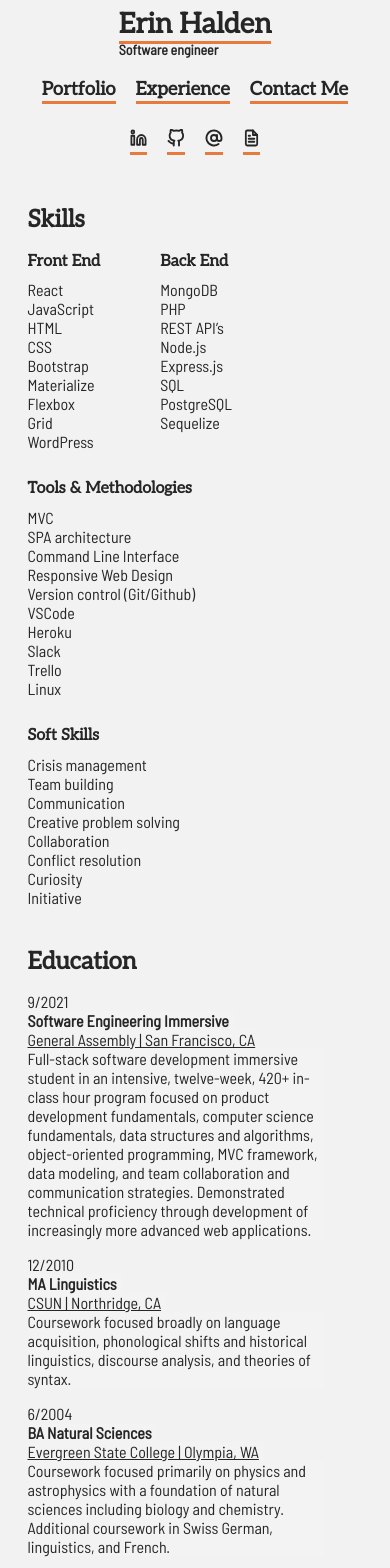
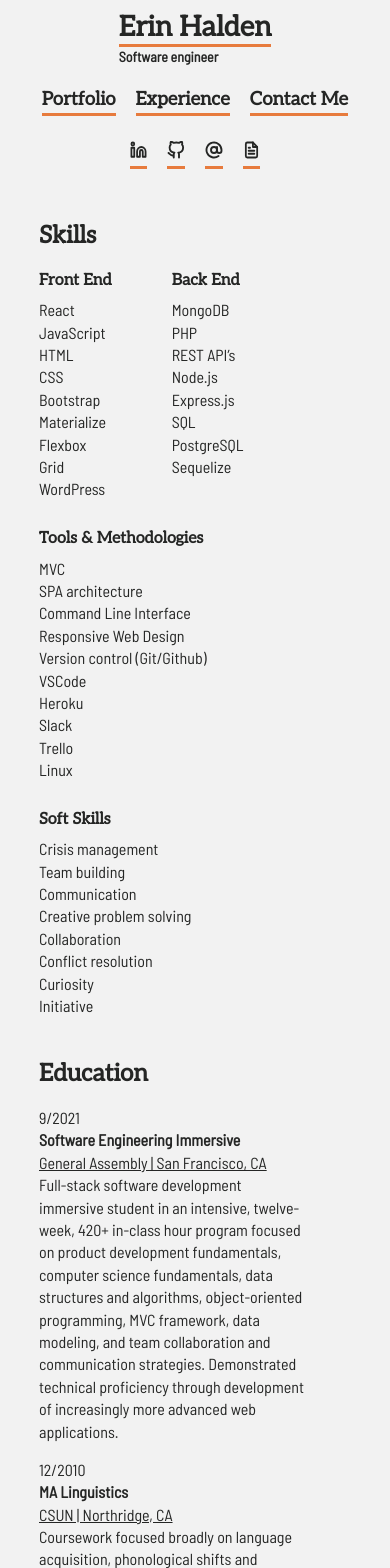
Before and after one commit to erininabox/portfolio-v1, a React (Create React App) app: page /resume in a window 390 px wide. Shown: the top 1568 px of the page. Built offline with nearby package versions, Linux system fonts and the light colour scheme; a web font is replaced by a local one.

Commit message:
small stylistic adjustments

```diff
--- a/src/App.css
+++ b/src/App.css
@@ -4,11 +4,12 @@
 .app-container {
   font-family: "Barlow Semi Condensed";
   color: #252625;
-  /* width: 100%; */
+  line-height: 1.4;
 }
 .component {
-  margin: auto;
-  padding: 10px 25vw 10px 5vw;
+  margin: 0;
+  padding: 10px 10px 10px 5vw;
+  width: 70vw;
 }
 .home {
   margin: auto;
@@ -22,6 +23,12 @@
   .component {
     margin: auto;
     padding: 10px;
+  }
+  .contact-component {
+    min-width: 90vw;
+  }
+  .cactus {
+    display: none;
   }
 }
 
@@ -49,7 +56,7 @@ p {
   font-family: 'Barlow Semi Condensed';
   padding-bottom: 11px;
 }
-a {
+a, .contact-text {
   text-decoration: none;
   border-bottom: 3px solid #e77b3d;
   color: #252625;
@@ -90,9 +97,14 @@ ul {
 }
 .contact-icon {
   max-width: 20px;
-  padding: 0px 5px 6px 0;
+  padding: 0px 15px 6px 0;
 }
 .contact-text {
   justify-self: flex-start;
-  padding: 0px 5px;
+  padding: 0px;
 }
+.contact-component {
+  margin: auto;
+  padding: 30px 10px 10px 5vw;
+  max-width: 40vw;
+}
--- a/src/components/Contact.jsx
+++ b/src/components/Contact.jsx
@@ -6,7 +6,7 @@ import phoneicon from "../img/icons/phone.svg";
 
 function Contact() {
   return (
-    <div className="component">
+    <div className="contact-component">
       <h2 className="emphasis-text">Reach out to me</h2>
       <a
         href="https://www.linkedin.com/in/erininabox"
--- a/src/components/Footer.jsx
+++ b/src/components/Footer.jsx
@@ -3,6 +3,7 @@ import aticon from "../img/icons/at-sign.svg";
 import linkedinicon from "../img/icons/linkedin.svg";
 import githubicon from "../img/icons/github.svg";
 import resumeicon from "../img/icons/file-text.svg";
+import landingcactus from "../img/landing-cactus.png";
 // import {Link} from 'react-router-dom';
 
 
@@ -35,6 +36,9 @@ function Footer() {
           <img src={resumeicon} className="icon" alt="Resume file" />
         </a>
       </span>
+      <div className="cactus">
+        <img className="cactus-img" src={landingcactus} alt="cactus with orange bloom on top in a terra cotta pot" />
+      </div>
     </footer>
   );
 }
--- a/src/components/Resume.jsx
+++ b/src/components/Resume.jsx
@@ -4,7 +4,7 @@ import "../styles/resume.css";
 class Resume extends Component {
   render() {
     return (
-      <div className="resume-component">
+      <div className="resume-component component">
         <div className="resume-section">
           <h2 className="emphasis-text">Skills</h2>
           <div className="skill-cards">
--- a/src/index.css
+++ b/src/index.css
@@ -5,11 +5,6 @@ body {
   sans-serif;
   -webkit-font-smoothing: antialiased;
   -moz-osx-font-smoothing: grayscale;
-  background: url(./img/white-cactus-big.jpeg);
-  background-repeat: no-repeat;
-  background-position: bottom right;
-  background-attachment: fixed;
-  background-size: cover;
 }
 
 @media screen and (max-width: 700px) {
--- a/src/styles/footer.css
+++ b/src/styles/footer.css
@@ -17,6 +17,18 @@
     right: 0px;
     margin: 15px;
 }
+.cactus {
+  position: fixed;
+  right: 0px;
+  bottom: 0px;
+  margin: 15px 0 0 15px;
+}
+.cactus-img {
+  max-width: 20vw;
+  margin: 0;
+  padding: 0;
+  max-height: 50vh;
+}
 @media screen and (max-width: 700px) {
     .vertical-menu {
         writing-mode: horizontal-tb;
--- a/src/styles/portfolio.css
+++ b/src/styles/portfolio.css
@@ -1,15 +1,15 @@
 .portfolio-item {
     display: flex;
     flex-direction: row;
-    margin: 25px auto;
+    margin: 35px auto;
 }
 .portfolio-item-text {
     display: block;
-    margin: 15px;
+    margin: 0 25px;
 }
 .portfolio-item-text p {
     padding: 0px;
-    margin: 10px auto;
+    margin: 0px ;
 }
 .img-container {
     width: 300px;
--- a/src/styles/resume.css
+++ b/src/styles/resume.css
@@ -11,6 +11,7 @@ p {
 /* Skills Section */
 .skill-cards {
     display: flex;
+    min-width: 20vw;
     flex-wrap: wrap;
     margin: auto auto 20px auto;
 }
@@ -23,11 +24,6 @@ p {
 
 .skill {
     margin: 0px;
-    background: linear-gradient(
-        to bottom,
-        transparent 50%,
-        #ffffff 50%,
-    );
 }
 
 /* Education Section */
@@ -40,29 +36,26 @@ p {
     grid-template-areas: "degree-year degree-text";
     width: fit-content;
 }
-.degree-text {
+/* .degree-text {
 
-}
+} */
 .degree-year {
     width: 100px;
 }
 .degree-title {
     font-weight: 600;
     display: block;
-    background-color: rgba(245,245,245,.6);
     width: fit-content;
     padding-right: 5px;
 }
 .degree-school-location {
     display: block;
-    background-color: rgba(245,245,245,.6);
     width: fit-content;
     padding-right: 5px;
     text-decoration: underline;
 }
 .degree-description {
     display: block;
-    background-color: rgba(245,245,245,.6);
     width: fit-content;
     padding-right: 5px;
 }
@@ -80,19 +73,16 @@ p {
 .job-title {
     font-weight: 600;
     display: block;
-    background-color: rgba(245,245,245,.6);
     width: fit-content;
     padding-right: 5px;
 }
 .job-company-location {
     display: block;
-    background-color: rgba(245,245,245,.6);
     width: fit-content;
     padding-right: 5px;
 }
 .job-description {
     display: block;
-    background-color: rgba(245,245,245,.6);
     width: fit-content;
     padding-right: 5px;
 }
```
Also changed, not shown: 1 other file (tests, documents, lock files or other folders).
